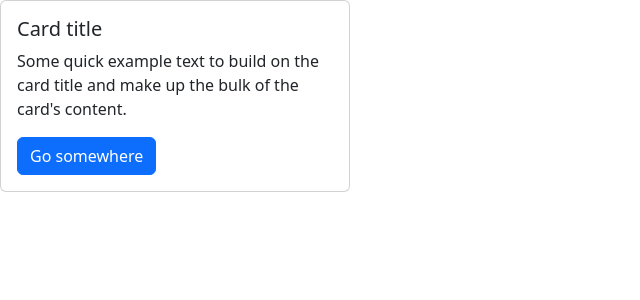
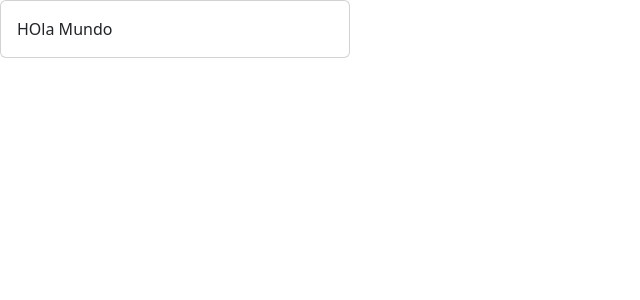
Before and after one commit to MiguelSanchezCuello/hm-react-app, a React (Vite) app: page / in a window 1280 px wide. Shown: the top 300 px of the page, without its empty margins (0-640 px from the left). Built offline with nearby package versions, Linux system fonts and the light colour scheme.

Commit message:
Pasando Props. primero eliminamos el componente CardBody y agregamos hola mundo, la idea es poder pasar este componente como propiedades, tambien se explico un poco de typscript y como declarar la interface, en el archivo Card, para que la propiedad recibida sea del tipo string.

```diff
--- a/src/App.tsx
+++ b/src/App.tsx
@@ -1,6 +1,7 @@
 import Card from "./components/Card";
+
 function App() {
-  return <Card />;
+  return <Card body={"HOla Mundo"} />;
 }
 
 export default App;
--- a/src/components/Card.tsx
+++ b/src/components/Card.tsx
@@ -1,4 +1,8 @@
-function Card() {
+interface Props {
+    body: string
+}
+function Card(props: Props) {
+    const { body } = props;
   return (
     <div
       className="card"
@@ -7,7 +11,7 @@ function Card() {
       }}
     >
       <div className="card-body">
-        <CardBody />
+        {body}
       </div>
     </div>
   );
```
